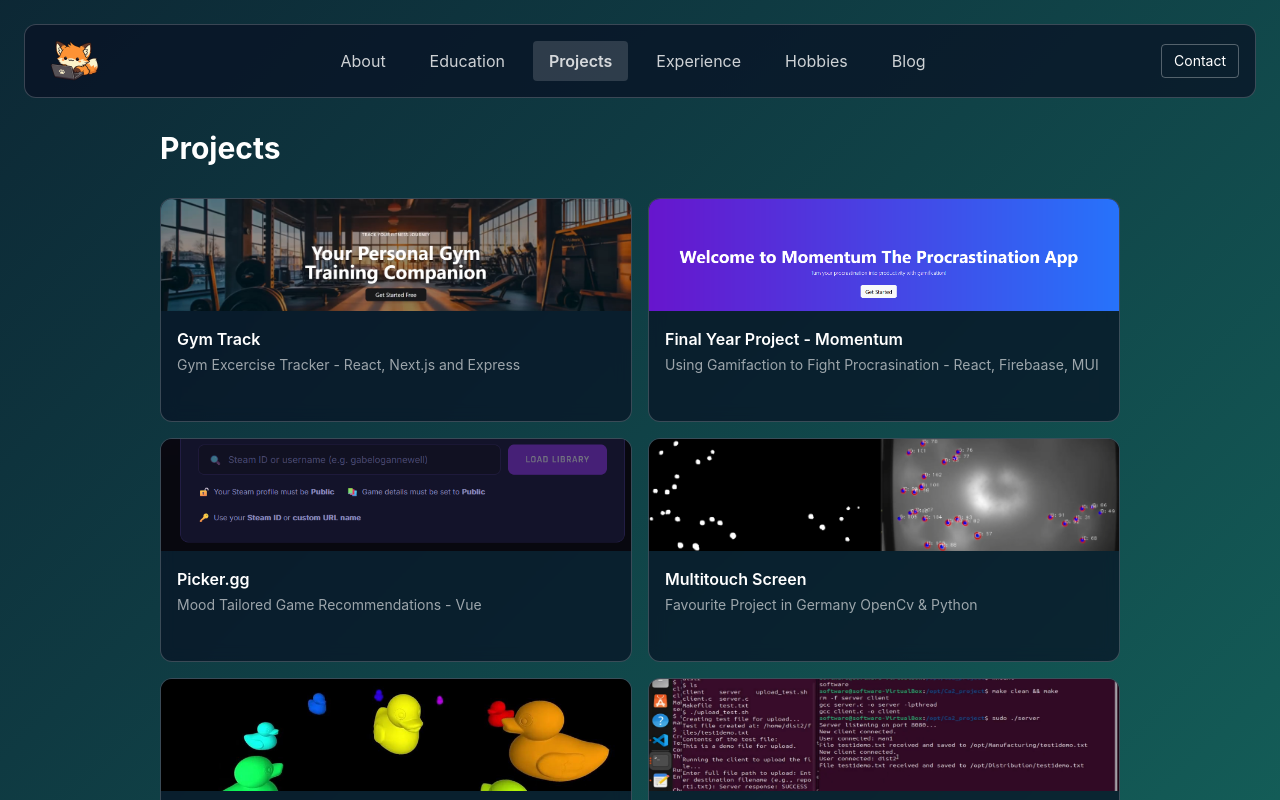
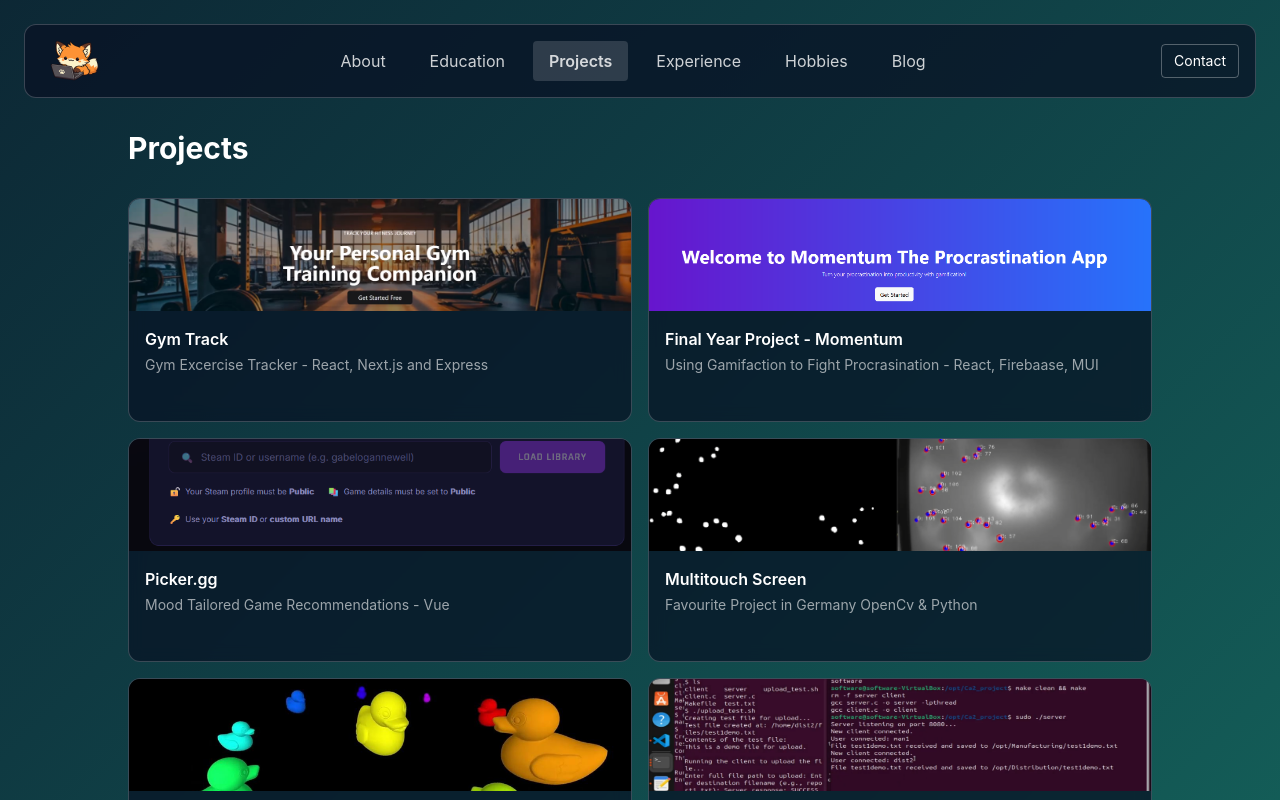
Before and after one commit to darrenomight/Darren_Grants-CV, a Vue app: page /projects in a window 1280 px wide. Shown: the top 800 px of the page. Built offline with nearby package versions, Linux system fonts and the light colour scheme.

Commit message:
size for desktop fixed

```diff
--- a/src/views/Projects.vue
+++ b/src/views/Projects.vue
@@ -3,7 +3,7 @@ import ProjectsTabs from '../components/ProjectTabs.vue'
 </script>
 
 <template>
-  <div class="max-w-5xl mx-auto px-2 md:px-8 py-8 text-white">
+  <div class="w-full px-2 md:w-[80%] md:px-0 mx-auto py-8 text-white">
     <h1 class="text-3xl font-bold mb-8">Projects</h1>
     <ProjectsTabs />
   </div>
```
